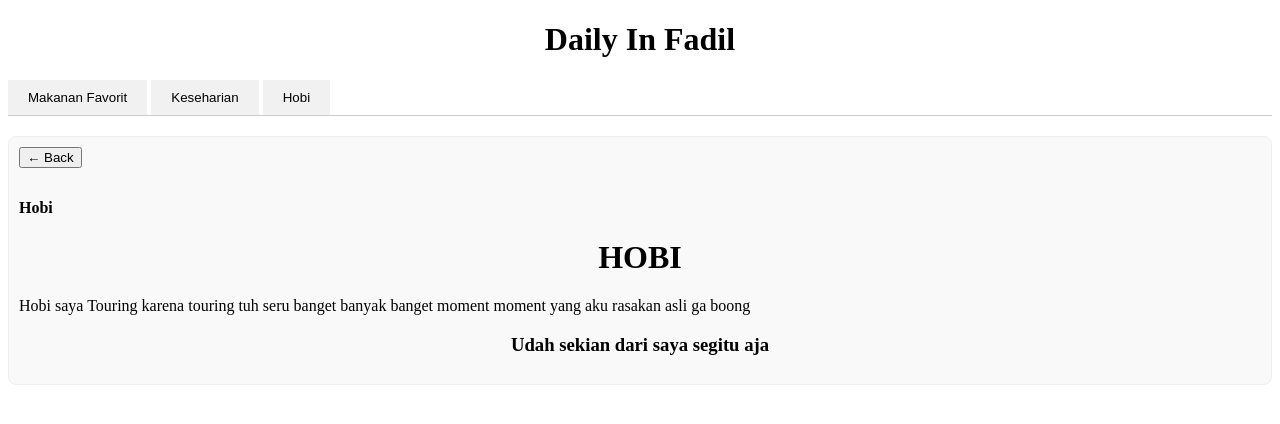
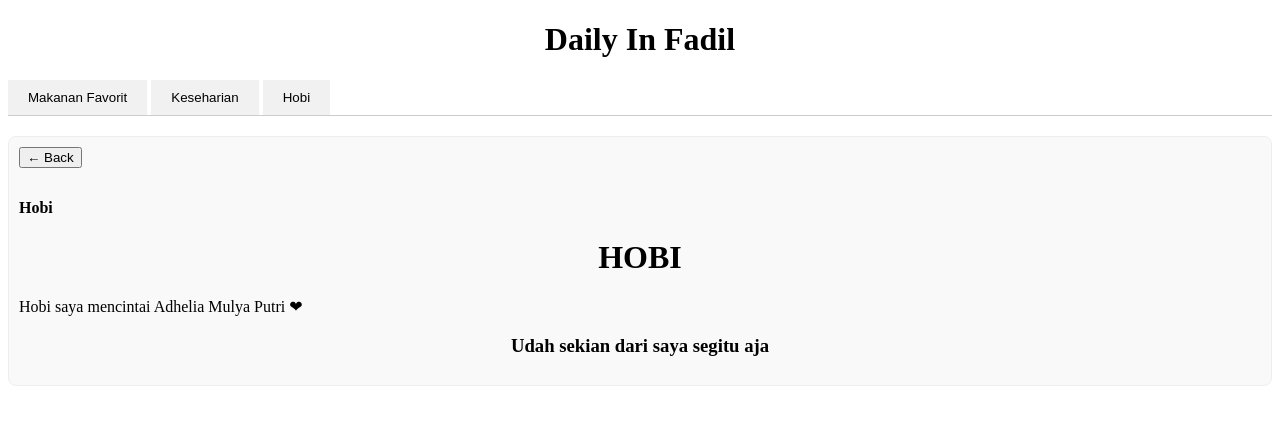
Before and after one commit to FADIL0803123/daily-in-fadil, a plain HTML site: page index.html in a window 1280 px wide. Both pictures are taken after a click on the button "Hobi". Drawn offline with Linux system fonts and the light colour scheme.

Commit message:
Update index.html

```diff
--- a/index.html
+++ b/index.html
@@ -98,7 +98,7 @@ function openTab(tabName) {
     <button onclick="openTab('main')" style="margin-bottom:10px;">&larr; Back</button>
     <h4>Hobi</h4>
     <h1 style="text-align: center;">HOBI</h1>
-    <p>Hobi saya Touring karena touring tuh seru banget banyak banget moment moment yang aku rasakan asli ga boong</p>
+    <p>Hobi saya mencintai Adhelia Mulya Putri &#10084;</p>
     <h3 style="text-align: center;"> Udah sekian dari saya segitu aja </h3>
   </div>
 </div>
```
